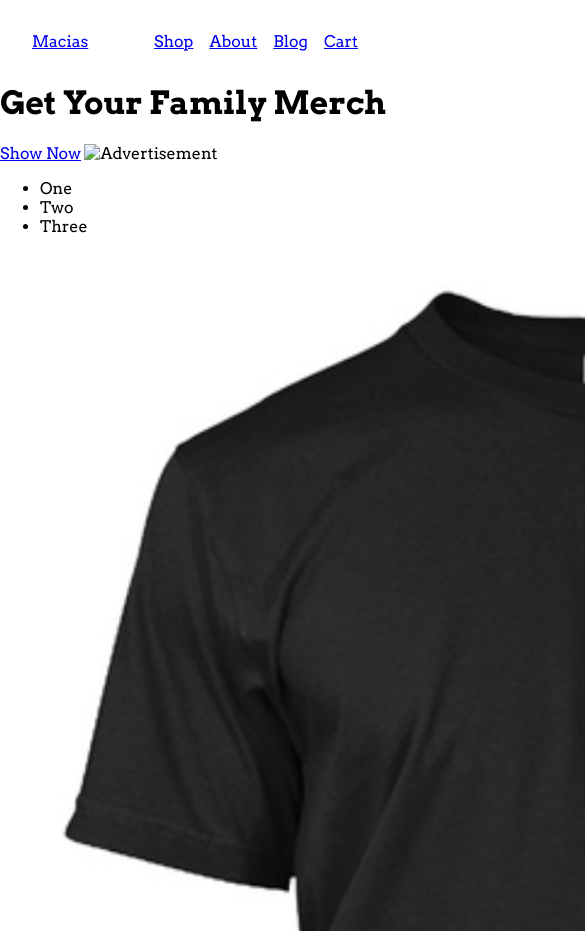
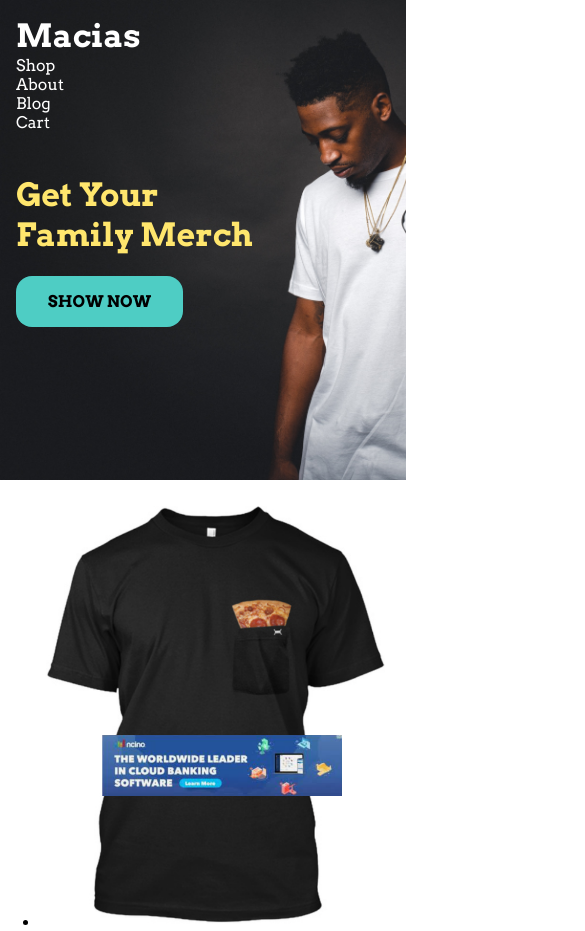
Before and after one commit to rudymacias/final-project-2023-macias, a plain HTML site: page index.html in a window 390 px wide. Shown: the top 931 px of the page, 585 px wide, since content can reach past the window. Drawn offline with Linux system fonts and the light colour scheme.

Commit message:
Nav & Hero Styled & Responsive

```diff
--- a/css/style.css
+++ b/css/style.css
@@ -5,7 +5,35 @@ body {
 	font-family: "Arvo", serif;
 }
 
+/* Global */
+
+img {
+	max-width: 100%;
+}
+
+.btn {
+	width: max-content;
+	font-size: 1rem;
+	font-weight: bold;
+	padding: 1rem 2rem;
+	background: #4ECDC4;
+	color: #000;
+	text-transform: uppercase;
+	text-decoration: none;
+	border-radius: 1rem;
+}
+
+.logo {
+	font-size: 2rem;
+	font-weight: bold;
+}
+
 /* Navigation */
+
+nav {
+	width: 100vw;
+	position: absolute;
+}
 
 nav ul {
 	list-style: none;
@@ -23,4 +51,57 @@ nav ul li:first-child {
 	margin-right: auto;
 }
 
+nav ul li a {
+	color: #fff;
+	text-decoration: none;
+}
+
+@media screen and (max-width: 600px) {
+	nav ul {
+		margin: 1rem;
+		flex-direction: column;
+	}
+
+	nav ul li {
+		margin-left: 0;
+	}
+}
+
 /* Hero */
+
+section.hero {
+	width: 100vw;
+	height: 100vh;
+	background: #000;
+	color: #fff;
+	display: flex;
+	flex-direction: column;
+	justify-content: center;
+	background: url("../images/hero-background.jpg");
+	background-size: cover;
+	padding-left: 3rem;
+}
+
+section.hero h1 {
+	font-size: 3rem;
+	color: #FFE66D;
+	max-width: 25rem;
+}
+
+section.hero img.ad {
+	width: 15rem;
+	position: absolute;
+	bottom: 3rem;
+	right: 3rem;
+}
+
+@media screen and (max-width: 600px) {
+	section.hero {
+		height: 30rem;
+		padding-left: 1rem;
+	}
+
+	section.hero h1 {
+		font-size: 2rem;
+	}
+}
--- a/index.html
+++ b/index.html
@@ -7,23 +7,17 @@
 	<body>
 		<nav>
 			<ul>
-				<li><a href="index.html" title="Go to home page">Macias</a></li>
+				<li><a href="index.html" title="Go to home page" class="logo">Macias</a></li>
 				<li><a href="shop.html" title="View Shop">Shop</a></li>
 				<li><a href="about.html" title="View Shop">About</a></li>
 				<li><a href="blog.html" title="View Shop">Blog</a></li>
 				<li><a href="cart.html" title="View Shop">Cart</a></li>
 			</ul>
 		</nav>
-		<section>
-			<h1>Get Your Family Merch</h1>
-			<a href="shop.html" title="View Shop">Show Now</a>
-			<img src="#" alt="Advertisement" />
-
-			<ul>
-				<li>One</li>
-				<li>Two</li>
-				<li>Three</li>
-			</ul>
+		<section class="hero">
+			<h1>Get Your <br> Family Merch</h1>
+			<a href="shop.html" title="View Shop" class="btn">Show Now</a>
+			<img src="images/ad.png" alt="Advertisement" class="ad" />
 		</section>
 		<section>
 			<ul>
```
Also changed, not shown: images/ad.png (added), images/hero-background.jpg (added).
